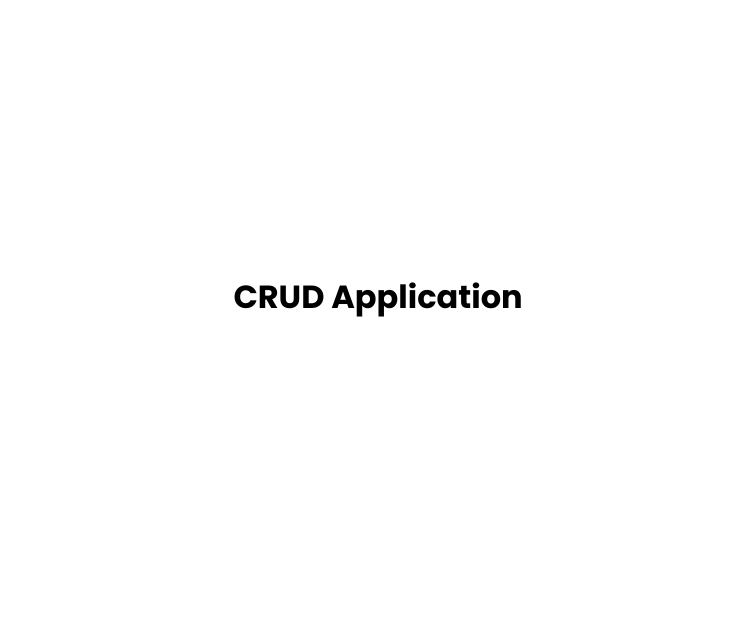
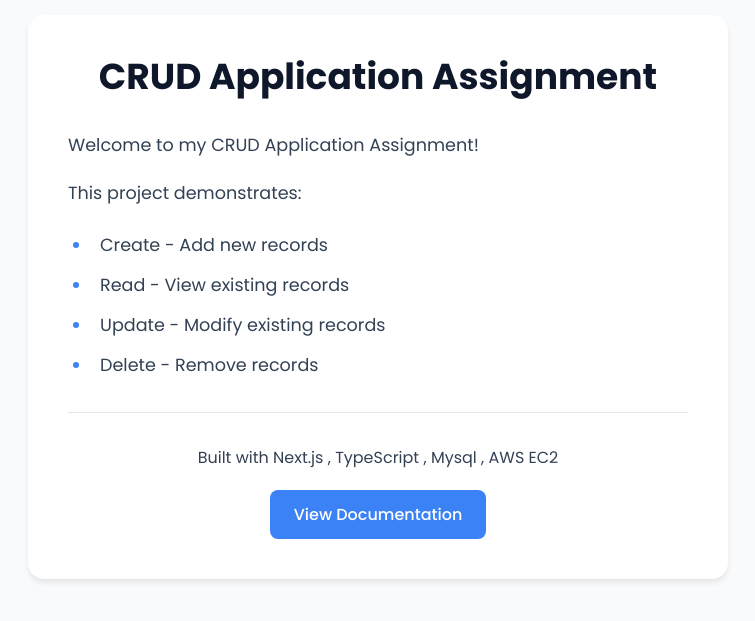
Before and after one commit to dinexh/crud-app, a Next.js app in the folder my-app/: page / in a window 1280 px wide. Shown: the part 103-724 px from the top of the page, without its empty margins (262-1017 px from the left). Built offline with nearby package versions, Linux system fonts and the light colour scheme.

Commit message:
added main page

```diff
--- a/my-app/src/app/globals.css
+++ b/my-app/src/app/globals.css
@@ -4,9 +4,113 @@
   box-sizing: border-box;
   font-family: var(--font-poppins);
 }
-.home-component{
+
+:root {
+  --primary-color: #0f172a;
+  --secondary-color: #3b82f6;
+  --background-color: #f8fafc;
+  --text-color: #334155;
+  --box-shadow: 0 4px 6px -1px rgba(0, 0, 0, 0.1);
+}
+
+.home-component {
+  min-height: 100vh;
+  background-color: var(--background-color);
   display: flex;
   justify-content: center;
   align-items: center;
-  height: 100vh;
+  padding: 1.5rem;
 }
+
+.home-component-in {
+  width: 100%;
+  max-width: 700px;
+}
+
+.home-component-in-content {
+  background-color: white;
+  padding: 2.5rem;
+  border-radius: 16px;
+  box-shadow: var(--box-shadow);
+}
+
+.home-component-in-content-heading {
+  color: var(--primary-color);
+  font-size: 2.25rem;
+  font-weight: 700;
+  text-align: center;
+  margin-bottom: 2rem;
+  line-height: 1.2;
+}
+
+.home-component-in-content-description {
+  color: var(--text-color);
+  font-size: 1.1rem;
+  line-height: 1.6;
+}
+
+.home-component-in-content-description p {
+  margin-bottom: 1.25rem;
+}
+
+.home-component-in-content-description ul {
+  margin: 1.5rem 0;
+  padding-left: 1.5rem;
+}
+
+.home-component-in-content-description li {
+  margin-bottom: 0.75rem;
+  padding-left: 0.5rem;
+  position: relative;
+}
+
+.home-component-in-content-description li::marker {
+  color: var(--secondary-color);
+}
+
+.home-component-in-content-footer {
+  margin-top: 2rem;
+  padding-top: 2rem;
+  border-top: 1px solid #e2e8f0;
+  text-align: center;
+  display: flex;
+  flex-direction: column;
+  gap: 1.25rem;
+  align-items: center;
+}
+
+.home-component-in-content-footer p {
+  color: var(--text-color);
+  font-size: 1rem;
+}
+
+.home-component-in-content-footer-button {
+  background-color: var(--secondary-color);
+  color: white;
+  padding: 0.75rem 1.5rem;
+  border-radius: 8px;
+  border: none;
+  font-size: 1rem;
+  font-weight: 500;
+  cursor: pointer;
+  transition: all 0.2s ease;
+}
+
+.home-component-in-content-footer-button:hover {
+  background-color: #2563eb;
+  transform: translateY(-1px);
+}
+
+@media (max-width: 640px) {
+  .home-component-in-content {
+    padding: 1.5rem;
+  }
+
+  .home-component-in-content-heading {
+    font-size: 1.75rem;
+  }
+
+  .home-component-in-content-description {
+    font-size: 1rem;
+  }
+}
--- a/my-app/src/app/page.tsx
+++ b/my-app/src/app/page.tsx
@@ -1,9 +1,27 @@
-import Image from "next/image";
-
 export default function Home() {
   return (
-   <div className="home-component">
-      <h1>CRUD Application</h1>
-   </div>
+    <div className="home-component">
+      <div className="home-component-in">
+        <div className="home-component-in-content">
+          <h1 className="home-component-in-content-heading">CRUD Application Assignment</h1>
+          <div className="home-component-in-content-description">
+            <p>Welcome to my CRUD Application Assignment!</p>
+            <p>This project demonstrates:</p>
+            <ul>
+              <li>Create - Add new records</li>
+              <li>Read - View existing records</li>
+              <li>Update - Modify existing records</li>
+              <li>Delete - Remove records</li>
+            </ul>
+          </div>
+          <div className="home-component-in-content-footer">
+            <p>Built with Next.js , TypeScript , Mysql , AWS EC2</p>
+            <button className="home-component-in-content-footer-button">
+              View Documentation
+            </button>
+          </div>
+        </div>
+      </div>
+    </div>
   );
 }
```
